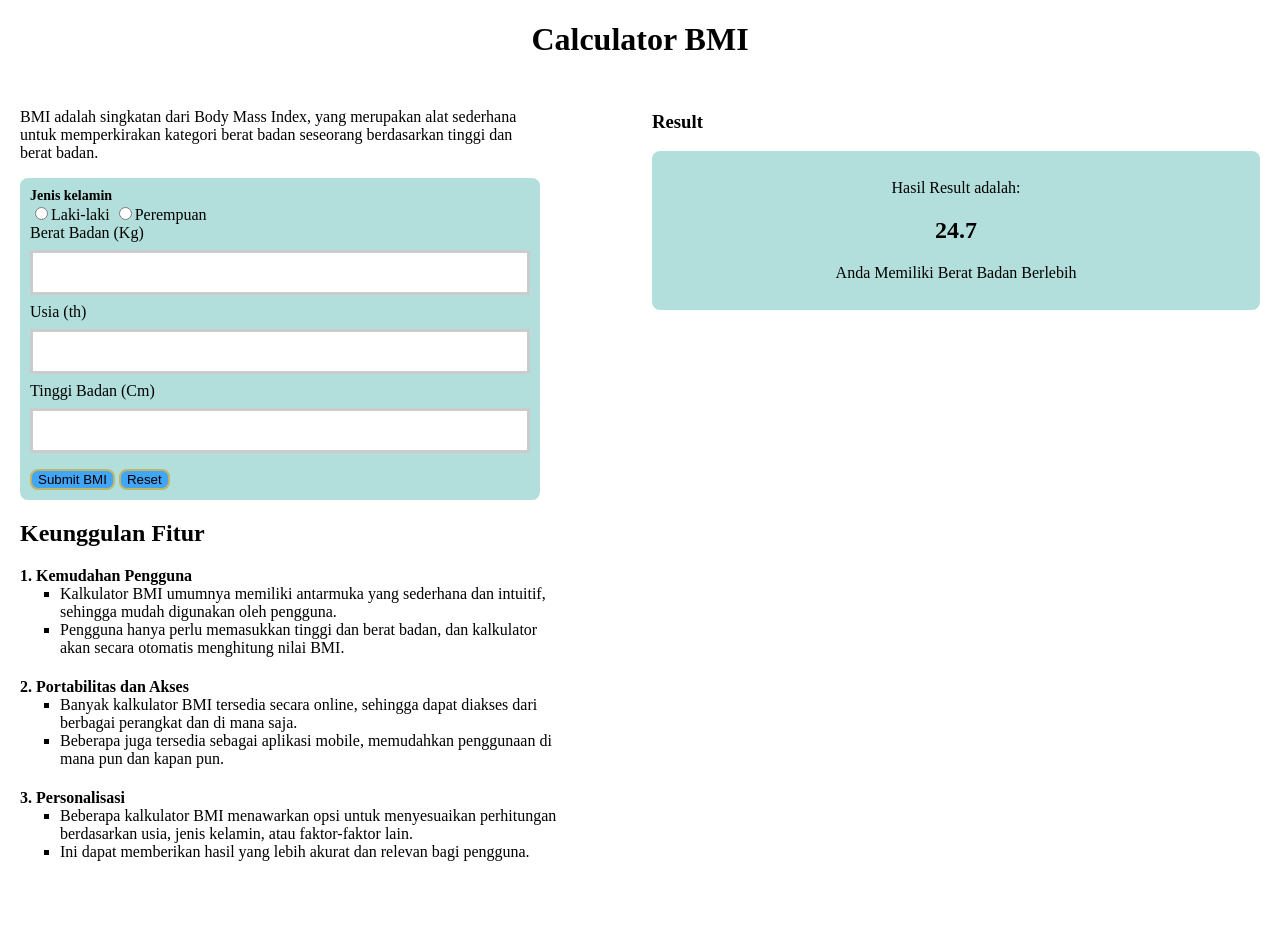
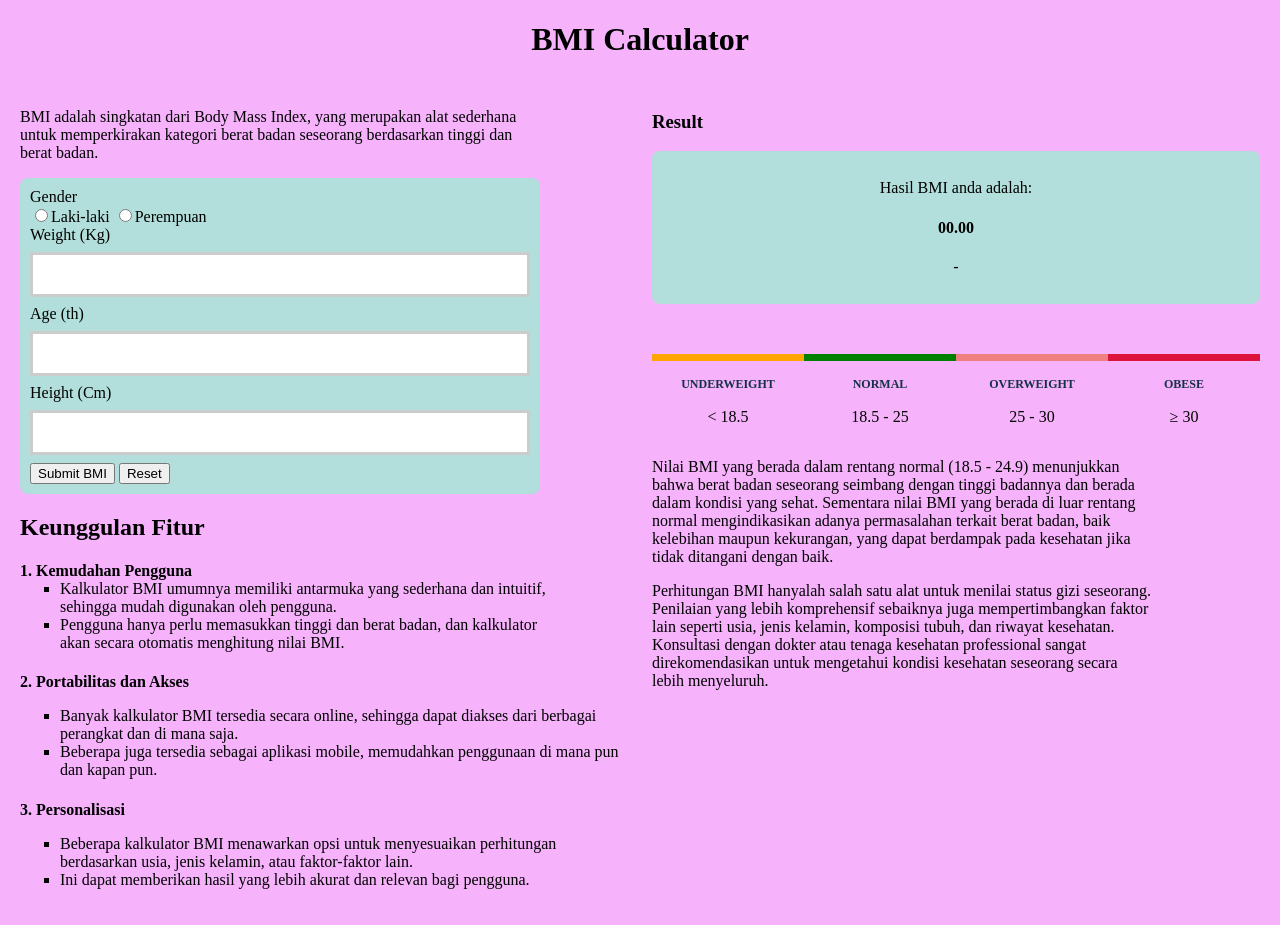
Before and after one commit to keyshaa20/Mini-Project-RevoU-Keyshalavinia, a plain HTML site: page index.html in a window 1280 px wide. Before the commit the page ends 897 px from the top, so only its background shows below. Drawn offline with Linux system fonts and the light colour scheme.

Commit message:
update code

```diff
--- a/css/styles.css
+++ b/css/styles.css
@@ -1,4 +1,8 @@
 /* ini css */
+
+body {
+    background-color: rgb(246, 179, 252);
+}
 
 .main-title {
     text-align: center;
@@ -56,9 +60,55 @@ input[type=number] {
     border: 3px solid #555;
   }
 
-  .result-section {
+  .result {
     text-align: center;
     background-color: #B2DFDB;
     border-radius: 8px;
     padding: 12px;
   }
+
+  .input-content {
+    margin-bottom: 0;"
+  }
+
+.input-list {
+    margin: 0;
+    width: 500px;
+}
+
+.input.list {
+    margin-top: 0;
+    width: 500px;
+}
+
+.input-content-maintitle {
+    width: 500px;
+}
+
+.bmi-scale {
+    display: flex;
+    margin-top: 50px;
+}
+
+.bmi-scale div {
+    flex: 1;
+    text-align: center;
+    text-transform: uppercase;
+    border-top: 7px solid var(--color);
+}
+
+.bmi-scale h4 {
+    font-size: 0.75rem;
+    color:  #153147;
+}
+
+:root {
+    --underweight: orange;
+    --normal: green;
+    --overweight: lightcoral;
+    --obese:crimson;
+    }
+
+    .input-generalinfo {
+        width: 500px;
+    }
--- a/index.html
+++ b/index.html
@@ -3,46 +3,47 @@
 <head>
     <meta charset="UTF-8">
     <meta name="viewport" content="width=device-width, initial-scale=1.0">
-    <title>Document</title>
+    <title>BMI Calculator</title>
+    <script src="./js/js.scripts.js"></script>
     <link rel="stylesheet" href="css/styles.css">
 </head>
 
 <body>
     <!-- Main Title -->
     <header class="main-title">
-        <h1>Calculator BMI</h1>
+        <h1>BMI Calculator</h1>
     </header>
     <main>
         <!-- left content -->
         <section class="main-content">
             <!-- Main Article -->
              <article>
-                <p style="width: 500px;">BMI adalah singkatan dari Body Mass Index, yang merupakan alat sederhana untuk memperkirakan kategori berat badan seseorang berdasarkan tinggi dan berat badan.</p>
+                <p class="input-content-maintitle">BMI adalah singkatan dari Body Mass Index, yang merupakan alat sederhana untuk memperkirakan kategori berat badan seseorang berdasarkan tinggi dan berat badan.</p>
             </article>
 
             <!-- Form -->
              <section>
                 <form>
-                    <div style="">
-                        <div class="input-title">Jenis kelamin</div>
+                    <div>
+                        <div class="gender">Gender</div>
                         <input type="radio" id="selection-man"><label for="selection-man">Laki-laki</label>
                         <input type="radio" id="selection-woman"><label for="selection-woman">Perempuan</label>
                     </div>
-                    <div>
-                        <label for="input-berat-badan">Berat Badan (Kg)</label>
-                        <input type="number" id="input-berat-badan">
+                    <div class="inputW">
+                        <label for="weight">Weight (Kg)</label>
+                        <input type="number" id="weight" required>
+                    </div>
+                    <div class="inputH">
+                        <label for="age">Age (th)</label>
+                        <input type="number" id="age" required/>
                     </div>
                     <div>
-                        <label for="input-usia">Usia (th)</label>
-                        <input type="number" id="input-usia">
+                        <label for="height">Height (Cm)</label>
+                        <input type="number" id="height" required>
                     </div>
                     <div>
-                        <label for="input-tinggi-badan">Tinggi Badan (Cm)</label>
-                        <input type="number" id="input-tinggi-badan">
-                    </div>
-                    <div>
-                        <button class="button Submit">Submit BMI</button>
-                        <button class="button Reset">Reset</button>
+                        <button onclick="calculate()">Submit BMI</button>
+                        <button>Reset</button>
                     </div>
                 </form>
             </section>
@@ -54,22 +55,22 @@
                 </header>
                 <article>
                     <p>
-                        <h4 style="margin: 0;">1. Kemudahan Pengguna</h4>
-                        <ul type="square" style="margin: 0;width: 500px;">
+                        <h4 class="input-content">1. Kemudahan Pengguna</h4>
+                        <ul type="square" class="input-list">
                             <li>Kalkulator BMI umumnya memiliki antarmuka yang sederhana dan intuitif, sehingga mudah digunakan oleh pengguna.</li>
                             <li>Pengguna hanya perlu memasukkan tinggi dan berat badan, dan kalkulator akan secara otomatis menghitung nilai BMI.</li>
                         </ul>
                     </p>
                     <p>
-                        <h4 style="margin-bottom: 0;">2. Portabilitas dan Akses</h4>
-                        <ul type="square" style="margin-top: 0;width: 500px;">
+                        <h4 class="input-content">2. Portabilitas dan Akses</h4>
+                        <ul type="square" class="input.list">
                             <li>Banyak kalkulator BMI tersedia secara online, sehingga dapat diakses dari berbagai perangkat dan di mana saja.</li>
                             <li>Beberapa juga tersedia sebagai aplikasi mobile, memudahkan penggunaan di mana pun dan kapan pun.</li>
                         </ul>
                     </p>
                     <p>
-                        <h4 style="margin-bottom: 0;">3. Personalisasi</h4>
-                        <ul type="square" style="margin-top: 0;width: 500px;">
+                        <h4 class="input-content">3. Personalisasi</h4>
+                        <ul type="square" class="input.list">
                             <li>Beberapa kalkulator BMI menawarkan opsi untuk menyesuaikan perhitungan berdasarkan usia, jenis kelamin, atau faktor-faktor lain.</li>
                             <li>Ini dapat memberikan hasil yang lebih akurat dan relevan bagi pengguna.</li>
                         </ul>
@@ -87,19 +88,42 @@
                 </header>
 
                 <!-- Result Section -->
-                 <section class="result-section">
-                    <p>Hasil Result adalah:</p>
+                 <section class="result">
+                    <p>Hasil BMI anda adalah:</p>
 
-                    <h2>24.7</h2>
+                    <h4 id="result">00.00</h4>
 
-                    <p>Anda Memiliki Berat Badan Berlebih</p>
+                    <p id="keterangan">-</p>
                  </section>
 
                 <!-- Result Article -->
-                 <article></article>
+                 <section class="bmi-scale">
+                    <div style="--color: var(--underweight)">
+                        <h4>Underweight</h4>
+                        <p>&lt; 18.5</p>
+                    </div>
+
+                    <div style="--color: var(--normal)">
+                        <h4>Normal</h4>
+                        <p>18.5 - 25</p>
+                    </div>
+
+                    <div style="--color: var(--overweight)">
+                        <h4>Overweight</h4>
+                        <p>25 - 30</p>
+                    </div>
+
+                    <div style="--color: var(--obese)">
+                        <h4>Obese</h4>
+                        <p>≥ 30</p>
+                    </div>
+                 </section>
 
                 <!-- General Information -->
-                 <section></section>
+                 <section>
+                    <p class="input-generalinfo">Nilai BMI yang berada dalam rentang normal (18.5 - 24.9) menunjukkan bahwa berat badan seseorang seimbang dengan tinggi badannya dan berada dalam kondisi yang sehat. Sementara nilai BMI yang berada di luar rentang normal mengindikasikan adanya permasalahan terkait berat badan, baik kelebihan maupun kekurangan, yang dapat berdampak pada kesehatan jika tidak ditangani dengan baik.</p>
+                    <p class="input-generalinfo">Perhitungan BMI hanyalah salah satu alat untuk menilai status gizi seseorang. Penilaian yang lebih komprehensif sebaiknya juga mempertimbangkan faktor lain seperti usia, jenis kelamin, komposisi tubuh, dan riwayat kesehatan. Konsultasi dengan dokter atau tenaga kesehatan professional sangat direkomendasikan untuk mengetahui kondisi kesehatan seseorang secara lebih menyeluruh.</p>
+                 </section>
              </Article>
          </section>
     </main>
--- a/js/js.scripts.js
+++ b/js/js.scripts.js
@@ -1 +1,20 @@
 // ini javascript
+function calculate() {
+    var height = parseFloat(document.getElementById("height").value)/100;
+    var weight = parseFloat(document.getElementById("weight").value);
+    var result = weight / (height * height);
+    var keterangan ="-";
+
+    if(result > 27){
+        keterangan = "obese";
+    } else if ((result >= 25.1 ) & (result <= 27)){
+        keterangan =  "overweight";
+    } else if ((result >= 18.5 ) & (result <= 25)){
+        keterangan =  "normal";
+    } else if ((result >= 17 ) & (result <= 18.5)){
+        keterangan =  "underweight"
+    }
+
+    document.getElementById("result").innerHTML = result.toFixed(1);
+    document.getElementById("keterangan").innerHTML = keterangan;
+}
```
